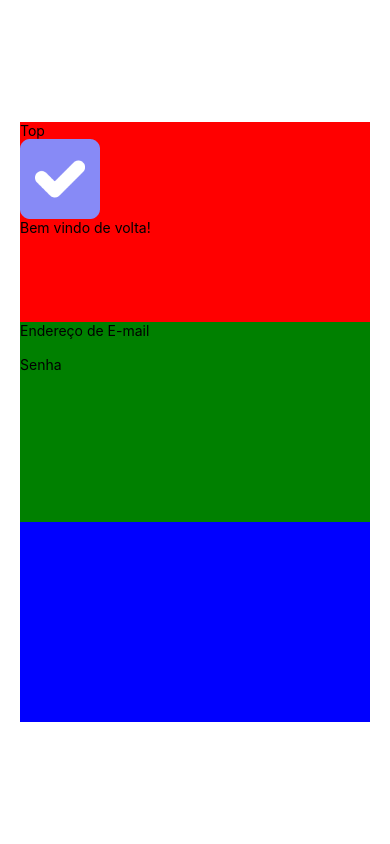
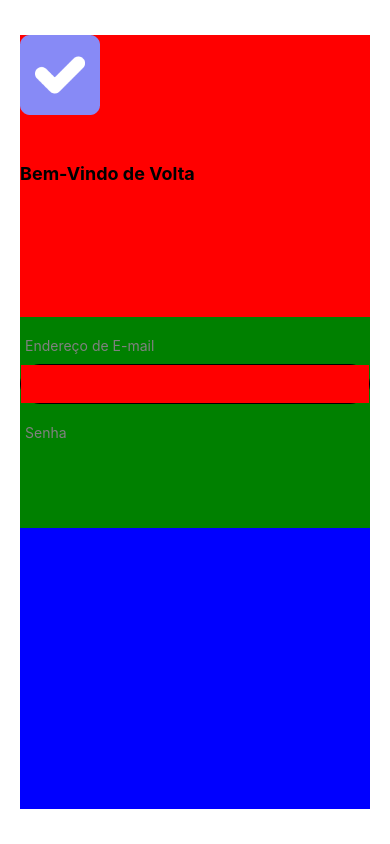
Before and after one commit to Gustavo280408/ReactNative-App, a React Native app: screen / in a window 390 px wide. Built offline with nearby package versions, Linux system fonts and the light colour scheme.

Commit message:
montando a primeira tela inicial, colocando cores e arrumando estilização da tela

```diff
--- /dev/null
+++ b/src/global/themes.tsx
@@ -0,0 +1,9 @@
+export const themas = {
+    colors: {
+        primary: '#878af6',
+        secondary: '#ffffff',
+        lightGray: "#d7d8d7",
+        gray: 'gray',
+        bgScreen: '#f1f7fa',
+    }
+}
--- a/src/pages/login/index.tsx
+++ b/src/pages/login/index.tsx
@@ -1,26 +1,31 @@
 import React from 'react';
-import { Text, View, Image, TextInput} from "react-native";
-import { style } from "./styles";
+import { Text, View, Image, TextInput } from 'react-native';
+import { style } from './styles';
 import Logo from "../../assets/logo.png";
 
 export default function Login() {
   return (
-    < View style = {style.container} >
+    <View style={style.container}>
       <View style={style.boxTop}>
-            <Text>Top</Text>
         <Image
           source={Logo}
+          style={style.logo}
+          resizeMode="contain"
         />
-            <Text>Bem vindo de volta!</Text>
+        <Text style={style.text}>Bem-Vindo de Volta</Text>
       </View>
       <View style={style.boxMid}>
-            <Text>Endereço de E-mail</Text>
-            <TextInput />
-            <Text>Senha</Text>
+        <Text style={style.titleInput}>Endereço de E-mail</Text>
+        <View style={style.boxInput}>
+          <TextInput
+            style={style.input}
+          />
+        </View>
+        <Text style={style.titleInput}>Senha</Text>
         <TextInput />
       </View>
       <View style={style.boxBotton}>
       </View>
     </View>
-    )
+  );
 }
--- a/src/pages/login/styles.ts
+++ b/src/pages/login/styles.ts
@@ -1,4 +1,6 @@
 import { StyleSheet } from "react-native";
+import { Dimensions } from "react-native";
+import { themas } from "../../global/themes";
 
 export const style = StyleSheet.create ({
     container: {
@@ -8,18 +10,45 @@
         padding: 20
     },
     boxTop: {
-        height: 200,
+        height: Dimensions.get('window').height / 3,
         width: '100%',
         backgroundColor: 'red'
     },
     boxMid: {
-        height: 200,
+        height: Dimensions.get('window').height / 4,
         width: '100%',
         backgroundColor: 'green',
     },
     boxBotton: {
-        height: 200,
+        height: Dimensions.get('window').height / 3,
         width: '100%',
         backgroundColor: 'blue'
+    },
+    logo: {
+        width: 80,
+        height: 80
+    },
+    text: {
+        fontWeight: 'bold',
+        marginTop: 48,
+        fontSize: 18
+    },
+    titleInput: {
+        marginLeft: 5,
+        color: themas.colors.gray,
+        marginTop: 20
+    },
+    boxInput: {
+        width: '100%',
+        height: 40,
+        borderWidth: 1,
+        borderRadius: 40,
+        marginTop: 10,
+        flexDirection: 'row',
+    },
+    input: {
+        height: '100%',
+        width: "100%",
+        backgroundColor: 'red',
     }
 })
```
Lines whose indentation alone changed are shown as unchanged.
